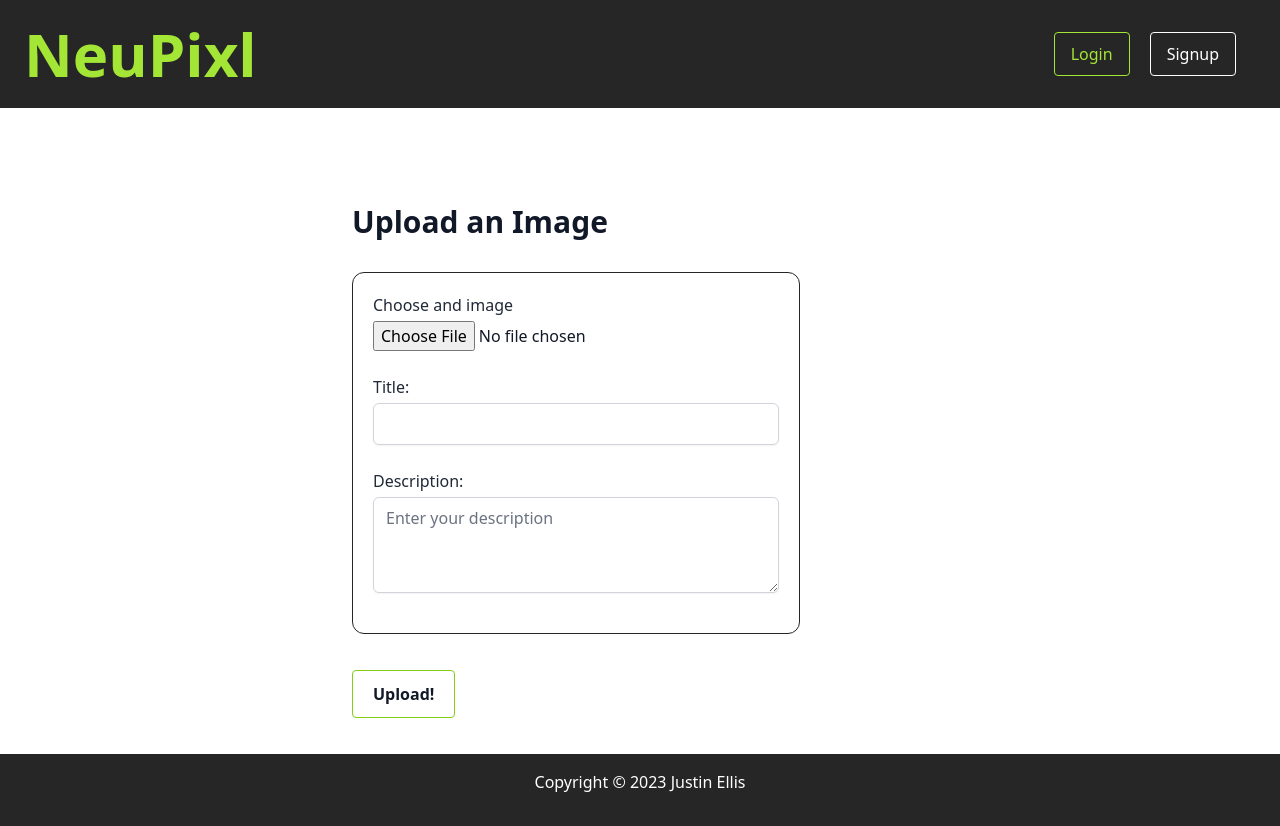
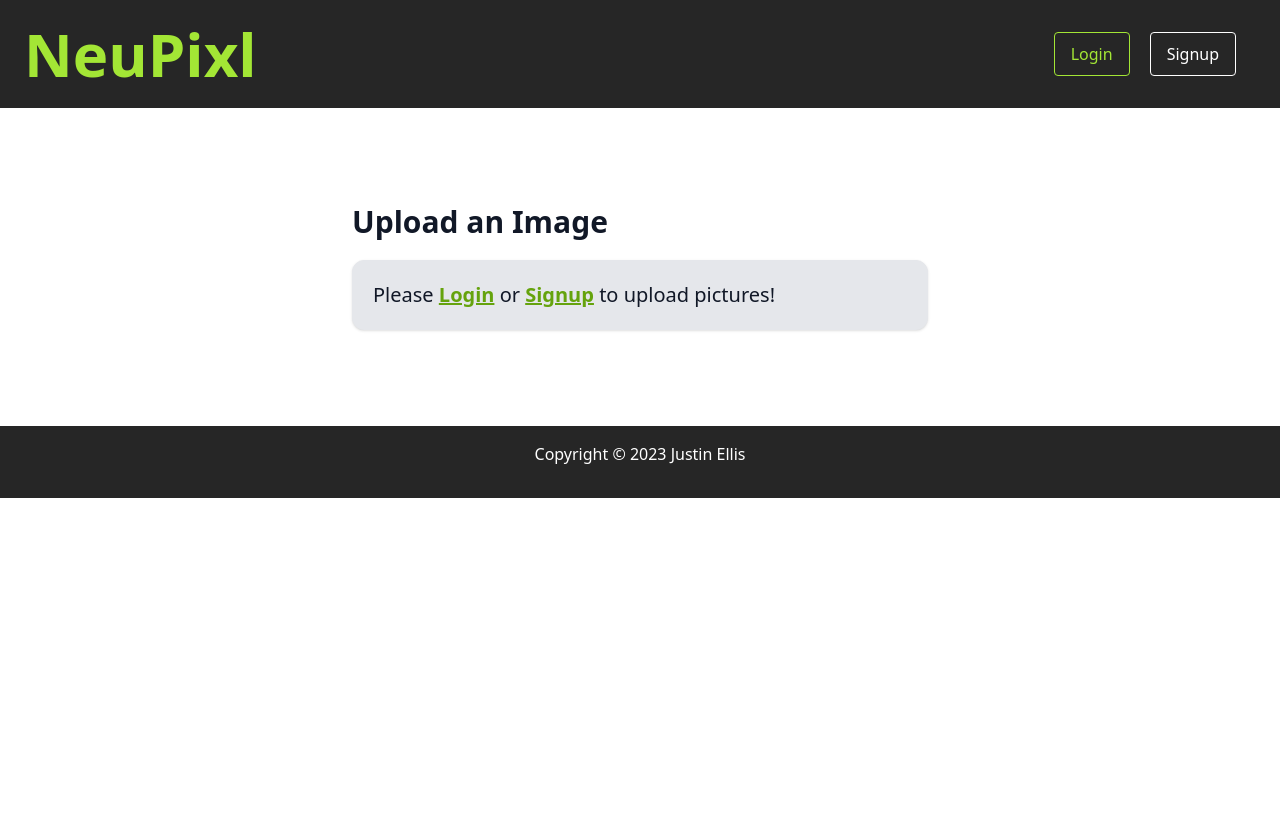
Before and after one commit to jdellis490/mephoto, a React (Create React App) app in the folder client/: page /upload in a window 1280 px wide. After the commit the page ends 800 px from the top, so only its background shows below. Built offline with nearby package versions, Linux system fonts and the light colour scheme.

Commit message:
Started Upload form and styling edits

```diff
--- a/client/src/components/UploadForm.js
+++ b/client/src/components/UploadForm.js
@@ -2,7 +2,7 @@ import React, { useState } from "react";
 import { useMutation } from "@apollo/client";
 import { ADD_IMAGECARD } from "../utils/mutations";
 import { QUERY_IMAGECARDS } from "../utils/queries";
-
+import { Link } from "react-router-dom";
 import Auth from "../utils/auth";
 
 const UploadForm = () => {
@@ -13,7 +13,7 @@ const UploadForm = () => {
   const [addImageCard, { error }] = useMutation(ADD_IMAGECARD, {
     update(cache, { data: { addImageCard } }) {
       try {
-        const { imageCards } = cache.readQuery({ quey: QUERY_IMAGECARDS });
+        const { imageCards } = cache.readQuery({ query: QUERY_IMAGECARDS });
 
         cache.writeQuery({
           query: QUERY_IMAGECARDS,
@@ -45,20 +45,27 @@ const UploadForm = () => {
     }
   };
 
+  const handleChange = (event) => {
+    const { name, value } = event.target;
+    if (name === "title") {
+      setImage(value);
+      setTitle(value);
+      setDescription(value);
+    }
+  };
+
   return (
     <div>
       <div className="antialiased text-gray-900 px-6">
         <div className="max-w-xl mx-auto py-12 md:max-w-4x1">
           <div className="py-12">
             <h2 className="text-3xl font-bold">Upload an Image</h2>
-            <div className="mt-8 px-5 py-5 pb-10 max-w-md border border-neutral-800 rounded-xl">
+            {Auth.loggedIn() ? (
+              <form className="mt-8 px-5 py-5 pb-10 max-w-md border border-neutral-800 rounded-xl">
                 <div className="grid grid-cols-1 gap-6">
                   <label className="block">
                     <span className="text-gray-800">Choose and image</span>
-                  <input
-                    type="file"
-                    className="mt-1 block w-full"
-                  ></input>
+                    <input type="file" className="mt-1 block w-full"></input>
                   </label>
                   <label className="block">
                     <span className="text-gray-800">Title:</span>
@@ -75,12 +82,33 @@ const UploadForm = () => {
                       placeholder="Enter your description"
                     ></textarea>
                   </label>
+                  <button className="inline block text-md font-bold px-5 py-3 border rounded border-lime-500 hover:bg-lime-500 hover:text-white">
+                    Upload!
+                  </button>
                 </div>
+              </form>
+            ) : (
+              <div className="container mt-5 p-5 bg-gray-200 rounded-xl shadow border text-xl">
+                <p>
+                  Please{" "}
+                  <Link
+                    className="text-lime-600 underline font-bold"
+                    to="/login"
+                  >
+                    Login
+                  </Link>{" "}
+                  or{" "}
+                  <Link
+                    className="text-lime-600 underline font-bold"
+                    to="/signup"
+                  >
+                    Signup
+                  </Link>{" "}
+                  to upload pictures!
+                </p>
               </div>
+            )}
           </div>
-          <p className="inline block text-md font-bold px-5 py-3 border rounded border-lime-500 hover:bg-lime-500 hover:text-white">
-            Upload!
-          </p>
         </div>
       </div>
     </div>
--- a/client/src/pages/Home.js
+++ b/client/src/pages/Home.js
@@ -20,11 +20,11 @@ const Home = () => {
         )}
         <p className="text-gray-500 text-lg">Let's get started!</p>
         <br />
-        <div className="inline-block mt-5 text-lg text-center px-4 py-2 leading-relaxed border-2 rounded border-neutral-800 border-dashed bg-lime-400 text-neutral-800 hover:bg-neutral-800 hover:text-lime-400 md:mt-0">
+        <button className="inline-block mt-5 text-lg text-center px-4 py-2 leading-relaxed border-2 rounded border-neutral-800 border-dashed bg-lime-400 text-neutral-800 hover:bg-neutral-800 hover:text-lime-400 md:mt-0">
         <Link to="/upload">
           <p >UPLOAD AN IMAGE <SlCamera className="mx-auto" size={'50'}/></p>
         </Link>
-      </div>
+      </button>
       </div>
 
       {/* Hope this works! */}
--- a/client/src/pages/Login.js
+++ b/client/src/pages/Login.js
@@ -2,7 +2,7 @@ import React, { useState } from "react";
 import { useMutation } from "@apollo/client";
 import { LOGIN_USER } from "../utils/mutations";
 import Auth from "../utils/auth";
-import { Link } from "react-router-dom";
+
 
 const Login = (props) => {
   const [formState, setFormState] = useState({ email: "", password: "" });
--- a/client/src/pages/Signup.js
+++ b/client/src/pages/Signup.js
@@ -1,5 +1,4 @@
 import React, { useState } from "react";
-import { Link } from "react-router-dom";
 import { useMutation } from "@apollo/client";
 import { ADD_USER } from "../utils/mutations";
 import Auth from "../utils/auth";
```
Lines whose indentation alone changed are shown as unchanged.
